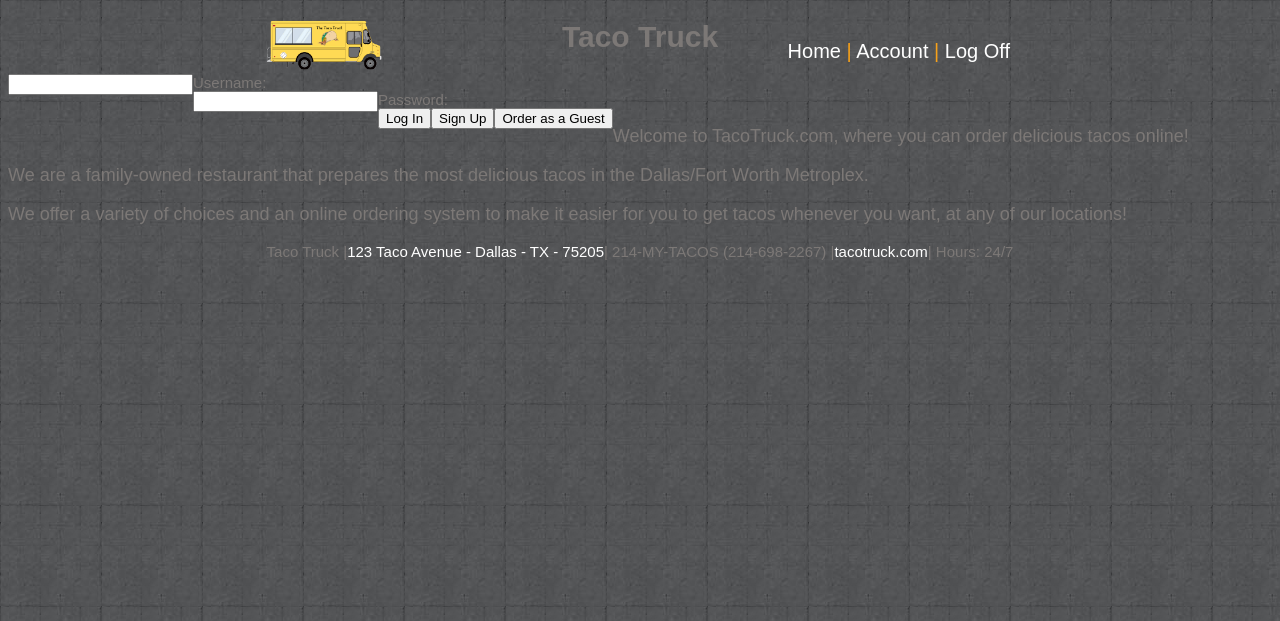
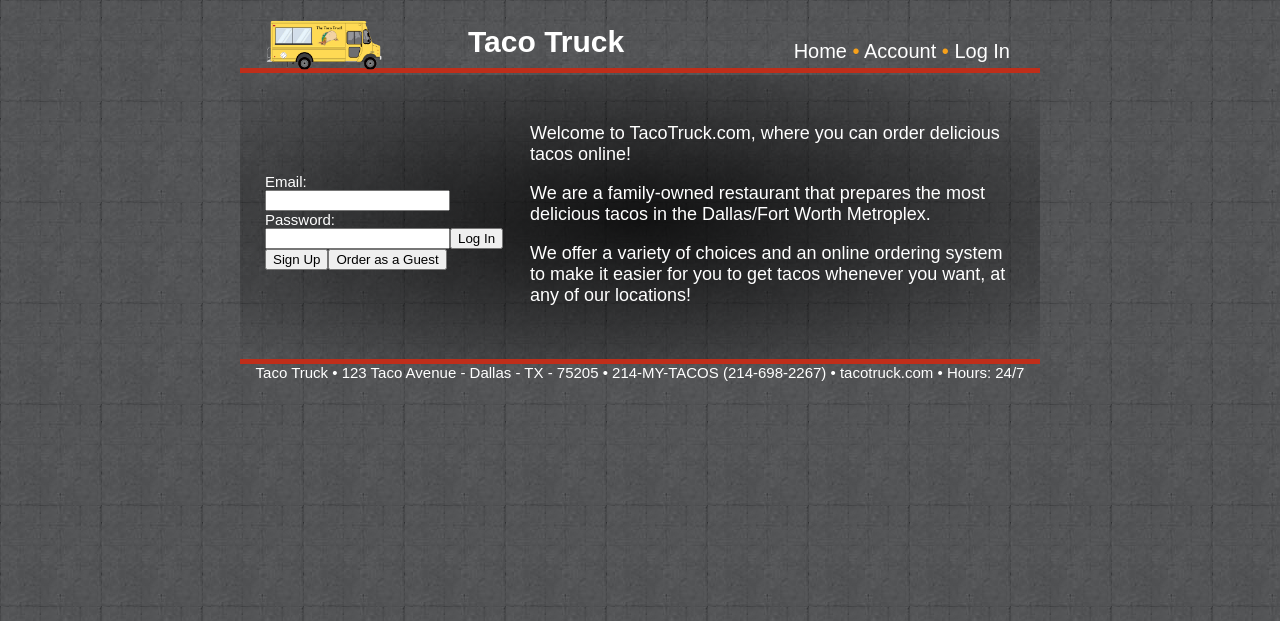
Before and after one commit to ntaylorbishop/TacoTruck, a PHP site: page / in a window 1280 px wide. Shown: the top 621 px of the page. Run offline with PHP 8.4, Linux system fonts and the light colour scheme.

Commit message:
added styling and format from temp.html to index.php

```diff
--- a/account.html
+++ b/account.html
@@ -9,12 +9,10 @@
 <script src="js/jquery-ui-1.10.4.custom.js"></script>
 <script src="js/jquery-ui-1.10.4.custom.min.js"></script>
 <script src="js/main.js"></script>
-
 </head>
 <body>
 <div id="topBar"> <img src="img/taco_truck_logo.png" id="logo">
   <div id="links"> <a href="#homepage">Home</a> &#x2022; <a href="#account">Account</a> &#x2022; <a href="#cart">Cart</a> &#x2022; <a href="#logoff">Log Off</a></div>
-
   <div class="divider"></div>
 </div>
 <h1 style="text-align:center">Create a Taco Truck Account</h1>
@@ -46,5 +44,6 @@
   </div>
   <input type="submit" id="register" name="register" value="Sign Up"/>
 </form>
-</div></body>
+</div>
+</body>
 </html>
--- a/index.php
+++ b/index.php
@@ -1,5 +1,5 @@
 <?php
-  require('php/lib.php');
+ //require('php/lib.php');
 ?>
 
 <!DOCTYPE HTML>
@@ -10,6 +10,7 @@
 <meta http-equiv="Content-Type" content="text/html; charset=UTF-8" />
 <link href="css/styles.css" rel="stylesheet">
 <link href="css/jquery-ui-1.10.4.custom.css" rel="stylesheet" />
+<link href="css/styles_index.css" rel="stylesheet" />
 <script src="js/jQuery.js"></script>
 <script src="js/jquery-ui-1.10.4.custom.js"></script>
 <script src="js/jquery-ui-1.10.4.custom.min.js"></script>
@@ -17,20 +18,26 @@
 </head>
 <body>
 <div id="topBar"> <img src="img/taco_truck_logo.png" id="logo">
-    <div id="links"> <a href="#homepage">Home</a> | <a href="#account">Account</a> | <a href="#logoff">Log Off</a></div>
-    <div id="divider"></div>
+  <div id="links"> <a href="#homepage">Home</a> &#x2022; <a href="#account">Account</a> &#x2022; <a href="#logoff">Log In</a></div>
+  <div class="divider"></div>
 </div>
-  <h1 style="text-align:center">Taco Truck</h1>
-<form name="login" action="user.php" method="post">
-  <div>Username:
-    <input type="text" id="userN" name="userN"/>
+<h1 id="title">Taco Truck</h1>
+<div id="content">
+  <div id="loginPane"> <br/>
+    <br/>
+    <br/>
+    <br/>
+    <form name="login" action="user.html" method="post" onSubmit="return checkPassword(this)">
+      <div>
+        <label>Email:</label>
+        <input type="email" id="userN" name="userN"/>
       </div>
-  <div>Password:
-    <input type="password" id="pwd" name="pwd"/>
+      <div>
+        <label>Password:</label>
+        <input type="password" id="pwd" name="pwd" required/>
       </div>
       <input type="submit" id="LogIn" name="LogIn" value="Log In"/>
     </form>
-
     <?php
   if(isset($_POST['LogIn'])) {
     if(checkCredentials($_POST['userN'], $_POST['pwd'])) {
@@ -41,20 +48,20 @@
     }
   }
 ?>
-
-
-<form name="signup" action="account.php" method="post">
+    <form name="signup" action="account.html" method="post">
       <input type="submit" id="register" name="register" value="Sign Up"/>
     </form>
     <input type="button" id="guest" name="guest" value="Order as a Guest"/>
-
+  </div>
+  <div id="infoPane">
     <p>Welcome to TacoTruck.com, where you can order delicious tacos online!</p>
     <p>We are a family-owned restaurant that prepares the most delicious tacos in the Dallas/Fort Worth Metroplex.</p>
     <p>We offer a variety of choices and an online ordering system to make it easier for you to get tacos whenever you want, at any of our locations!</p>
-
-<footer>
-  <div style="text-align:center">Taco Truck |<a href="#locations">123 Taco Avenue - Dallas - TX - 75205</a>| 214-MY-TACOS (214-698-2267) |<a href="#homepage">tacotruck.com</a>| Hours: 24/7</div>
-</footer>
+  </div>
+</div>
+<div class="divider2"></div>
+<div id="footer">
+  <div style="text-align:center">Taco Truck &#x2022; <a href="#locations">123 Taco Avenue - Dallas - TX - 75205 </a>&#x2022; 214-MY-TACOS (214-698-2267) &#x2022; <a href="#homepage">tacotruck.com </a>&#x2022; Hours: 24/7</div>
+</div>
 </body>
-
 </html>
```
Lines whose indentation alone changed are shown as unchanged.
